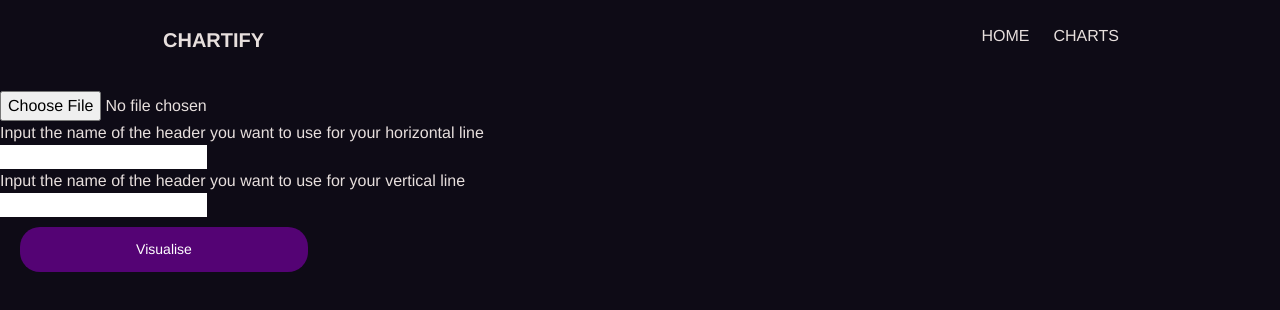
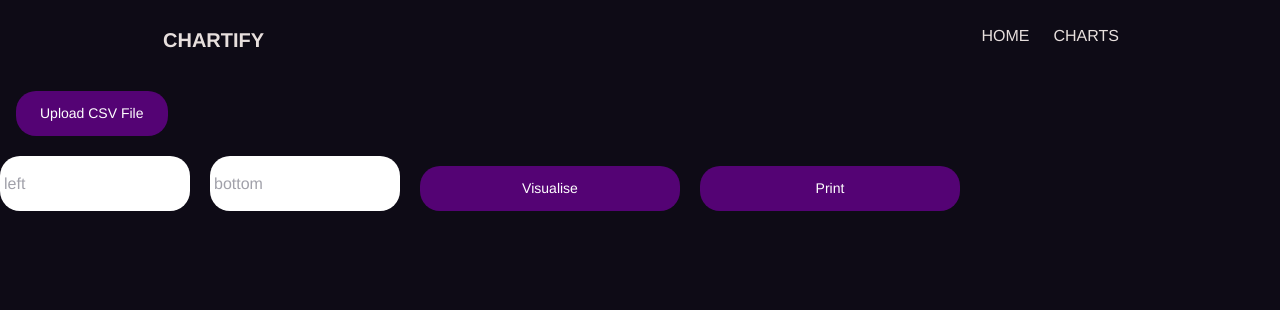
Before and after one commit to Lavish098/CsvDataVisualiser, a Vue app in the folder csvdatavisualiser/: page /linechart in a window 1280 px wide. Shown: the top 310 px of the page. Built offline with nearby package versions, Linux system fonts and the light colour scheme; what vue-papa-parse would draw is missing.

Commit message:
csvdatavisualiser

```diff
--- a/csvdatavisualiser/package.json
+++ b/csvdatavisualiser/package.json
@@ -11,9 +11,12 @@
     "core-js": "^3.6.5",
     "d3": "^7.4.4",
     "firebase": "^9.7.0",
+    "html2canvas": "^1.4.1",
+    "jspdf": "^2.5.1",
     "lodash": "^4.17.21",
     "papaparse": "^5.3.2",
     "vue": "^3.0.0",
+    "vue-html-to-paper": "^1.4.4",
     "vue-papa-parse": "^3.0.4",
     "vue-router": "4"
   },
--- a/csvdatavisualiser/src/assets/input.css
+++ b/csvdatavisualiser/src/assets/input.css
@@ -100,6 +100,7 @@
 }
 }
 .data-info input{
+  color: rgb(84, 3, 116);
     width: 190px;
     transition: .5s ease-in-out;
     padding: 10px 4px;
--- a/csvdatavisualiser/src/components/Navigation.vue
+++ b/csvdatavisualiser/src/components/Navigation.vue
@@ -126,29 +126,31 @@ nav .branding{
 }
 .mobile-nav{
     z-index: 99;
-    padding: 20px;
-    width: 40%;
+    padding: 10px;
+    width: 100%;
     text-transform: uppercase;
     max-width: 350px;
     display: flex;
-    flex-direction: column;
+    justify-content: center;
+    align-items: center;
     position: fixed;
-    height: 20%;
+    height: 10%;
     top: 60px;
     right: 0;
     border-radius: 10px 0 0 10px;
 }
 .mobile-nav .link{
+    background: rgb(84, 3, 116);
+    border-radius: 10px;
+    padding: 10px;
     color: #fff;
 }
 .mobile-nav .link:hover{
-    background: rgb(84, 3, 116);
     width: 100%;
-    padding: 5px;
     transition: all 1s ease;
 }
 .mobile-nav .link:nth-child(1){
-    margin-bottom: 20px;
+    margin-right: 20px;
 }
 .mobile-nav-enter-active{
     transition: all 1s ease;
--- /dev/null
+++ b/csvdatavisualiser/src/firebase/firebaseInit.js
@@ -0,0 +1,21 @@
+// Import the functions you need from the SDKs you need
+import { initializeApp } from "firebase/app";
+import { getAnalytics } from "firebase/analytics";
+// TODO: Add SDKs for Firebase products that you want to use
+// https://firebase.google.com/docs/web/setup#available-libraries
+
+// Your web app's Firebase configuration
+// For Firebase JS SDK v7.20.0 and later, measurementId is optional
+const firebaseConfig = {
+  apiKey: "AIzaSyASzmCt2DMRK6EYaNO_BBoUlictT2KN-58",
+  authDomain: "csvdatavisualiser.firebaseapp.com",
+  projectId: "csvdatavisualiser",
+  storageBucket: "csvdatavisualiser.appspot.com",
+  messagingSenderId: "1090710358770",
+  appId: "1:1090710358770:web:177a9b3ffc209bc5641e6b",
+  measurementId: "G-MH057M0FBM"
+};
+
+// Initialize Firebase
+const app = initializeApp(firebaseConfig);
+const analytics = getAnalytics(app);
--- a/csvdatavisualiser/src/main.js
+++ b/csvdatavisualiser/src/main.js
@@ -3,5 +3,7 @@ import App from './App.vue'
 import router from './router'
 import "./assets/input.css"
 import VuePapaParse from 'vue-papa-parse'
+// import VueHtmlToPaper from './VueHtmlToPaper'
+
 
 createApp(App).use(router).use(VuePapaParse).mount('#app')
--- a/csvdatavisualiser/src/views/BarChart.vue
+++ b/csvdatavisualiser/src/views/BarChart.vue
@@ -1,5 +1,5 @@
 <template>
-  <div class="hello
+  <div  id="hello" class="hello
   container flex flex-col md:items-center md:px-6 mx-auto md:space-y-0">
     <div class="header">
 
@@ -16,18 +16,22 @@
               <!-- <p>Input the name of the header you want to use for your vertical line</p> -->
               <input type="text" v-model="bottom" placeholder="bottom">
               <button @click="getContent">Visualise</button>
+              <button @click="printSection">Print</button>
             </div>
       </div>
   </div>
   <div class="" :contents="contents">
 
       </div>
-    <svg></svg>
+      <div id="printSection">
+    <svg></svg></div>
   </div>
 </template>
 
 <script>
 import * as d3 from "d3";
+import * as html2canvas from "html2canvas"
+import jsPDF from "jspdf"
 import _ from "lodash";
 export default {
   components:{
@@ -159,7 +163,7 @@ return g[this.left];
   barGroups
     .append("rect")
     .attr("class", "bar")
-    .attr("fill", "white")
+    .attr("fill", "blue")
     .attr("rx", 20)
     .attr("x", (g) => {
       if(this.bottom){
@@ -206,7 +210,20 @@ svg
   console.log(this.contents);
   this.left = "";
   this.bottom = "";
-  }
+  },
+  printSection() {
+      var doc = new jsPDF("l", "pt", "a4");
+      var element = document.getElementById('printSection');
+      var  width = element.style.width;
+      var  height = element.style.height;
+      html2canvas(element).then((canvas) =>{
+        const img = canvas.toDataURL("image/png");
+
+        doc.addImage(img, "PNG", 140, 10, width, height);
+        doc.save("Chart.pdf")
+
+      })
+      }
 }
 }
 </script>
--- a/csvdatavisualiser/src/views/DonutChart.vue
+++ b/csvdatavisualiser/src/views/DonutChart.vue
@@ -14,6 +14,7 @@
               <!-- <p>Input the name of the header you want to use for your vertical line</p> -->
               <input type="text" v-model="name" placeholder="name">
               <button @click="getContent">Visualise</button>
+              <button @click="printSection">Print</button>
             </div>
 
       </div>
@@ -21,12 +22,15 @@
   <div class="" :contents="contents">
 
       </div>
-    <svg></svg>
+    <div id="printSection">
+    <svg></svg></div>
   </div>
 </template>
 
 <script>
 import * as d3 from "d3";
+import * as html2canvas from "html2canvas"
+import jsPDF from "jspdf"
 export default {
     components:{
     },
@@ -200,7 +204,23 @@ svg
   .append('g')
   .append("text").text("Top population")
   .attr("class", "title")
-  }
+
+  this.sector = "";
+  this.name = "";
+  },
+  printSection() {
+      var doc = new jsPDF("l", "pt", "a4");
+      var element = document.getElementById('printSection');
+      var  width = element.style.width;
+      var  height = element.style.height;
+      html2canvas(element).then((canvas) =>{
+        const img = canvas.toDataURL("image/png");
+
+        doc.addImage(img, "PNG", 140, 10, width, height);
+        doc.save("Chart.pdf")
+
+      })
+      }
 }
 }
 </script>
--- a/csvdatavisualiser/src/views/LineChart.vue
+++ b/csvdatavisualiser/src/views/LineChart.vue
@@ -3,16 +3,20 @@
     <div class="header">
 
       <div class="datainput">
-          <input type="file" accept=".csv" @change="parse_csv"><br>
-          <div>
-            <p>Input the name of the header you want to use for your horizontal line</p>
-            <input type="text" v-model="left"></div>
-            <div>
-              <p>Input the name of the header you want to use for your vertical line</p>
-              <input type="text" v-model="bottom">
+         <div class="upload-file">
+          <label for="csv-file">Upload CSV File</label>
+          <input type="file" id="csv-file" accept=".csv" @change="parse_csv"><br>
+          <span>{{ this.fileName }}</span>
+          </div>
+          <div class="data-info">
+            <!-- <p>Input the name of the header you want to use for your horizontal line</p> -->
+            <input type="text" v-model="left" placeholder="left">
+
+              <!-- <p>Input the name of the header you want to use for your vertical line</p> -->
+              <input type="text" v-model="bottom" placeholder="bottom">
+              <button @click="getContent">Visualise</button>
+              <button @click="printSection">Print</button>
             </div>
-
-          <button @click="getContent">Visualise</button>
       </div>
   </div>
   <div class="" :contents="contents">
@@ -128,16 +132,17 @@ return g[this.left];
   const xScale = d3
     .scaleTime()
     .rangeRound([0, width])
-    .domain(d3.extent(contents_val, ((g) => {
+    .domain(d3.extent(contents_val, (g) => {
       if(this.bottom){
+        this.bottom
         return g[this.bottom]
       }
-      })));
+      }));
 
   this.chart
     .append("g")
     .attr("transform", "translate(0, " + height + ")")
-    .call(d3.axisBottom(xScale));
+    .call(d3.axisBottom(xScale).tickFormat(d3.timeFormat("%Y")));
 
 //define the line
 const line = d3.line()
--- a/csvdatavisualiser/src/views/PieChart.vue
+++ b/csvdatavisualiser/src/views/PieChart.vue
@@ -15,6 +15,7 @@
               <!-- <p>Input the name of the header you want to use for your vertical line</p> -->
               <input type="text" v-model="name" placeholder="name">
               <button @click="getContent">Visualise</button>
+              <button @click="printSection">Print</button>
             </div>
 
       </div>
@@ -22,12 +23,15 @@
   <div class="" :contents="contents">
 
       </div>
-    <svg></svg>
+    <div id="printSection">
+    <svg></svg></div>
   </div>
 </template>
 
 <script>
 import * as d3 from "d3";
+import * as html2canvas from "html2canvas"
+import jsPDF from "jspdf"
 export default {
     components:{
     },
@@ -199,7 +203,20 @@ svg
 
   this.sector = "";
   this.name = "";
- }
+ },
+  printSection() {
+      var doc = new jsPDF("l", "pt", "a4");
+      var element = document.getElementById('printSection');
+      var  width = element.style.width;
+      var  height = element.style.height;
+      html2canvas(element).then((canvas) =>{
+        const img = canvas.toDataURL("image/png");
+
+        doc.addImage(img, "PNG", 140, 10, width, height);
+        doc.save("Chart.pdf")
+
+      })
+      }
 }
 }
 </script>
--- a/csvdatavisualiser/src/views/ScatterChart.vue
+++ b/csvdatavisualiser/src/views/ScatterChart.vue
@@ -17,18 +17,22 @@
               <!-- <p>Input the name of the header you want to use for your vertical line</p> -->
               <input type="text" v-model="bottom" placeholder="bottom">
               <button @click="getContent">Visualise</button>
+              <button @click="printSection">Print</button>
             </div>
       </div>
   </div>
   <div class="" :contents="contents">
 
       </div>
-    <svg ></svg>
+    <div id="printSection">
+    <svg></svg></div>
   </div>
 </template>
 
 <script>
 import * as d3 from "d3";
+import * as html2canvas from "html2canvas"
+import jsPDF from "jspdf"
 import Loading from "../components/Loading.vue"
 export default {
   components:{
@@ -202,7 +206,20 @@ return yScale(g[this.left]);
 
    this.left = "";
     this.bottom = "";
-  }
+  },
+  printSection() {
+      var doc = new jsPDF("l", "pt", "a4");
+      var element = document.getElementById('printSection');
+      var  width = element.style.width;
+      var  height = element.style.height;
+      html2canvas(element).then((canvas) =>{
+        const img = canvas.toDataURL("image/png");
+
+        doc.addImage(img, "PNG", 140, 10, width, height);
+        doc.save("Chart.pdf")
+
+      })
+      }
 }
 }
 </script>
```
Also changed, not shown: 2 other files (tests, documents, lock files or other folders).
